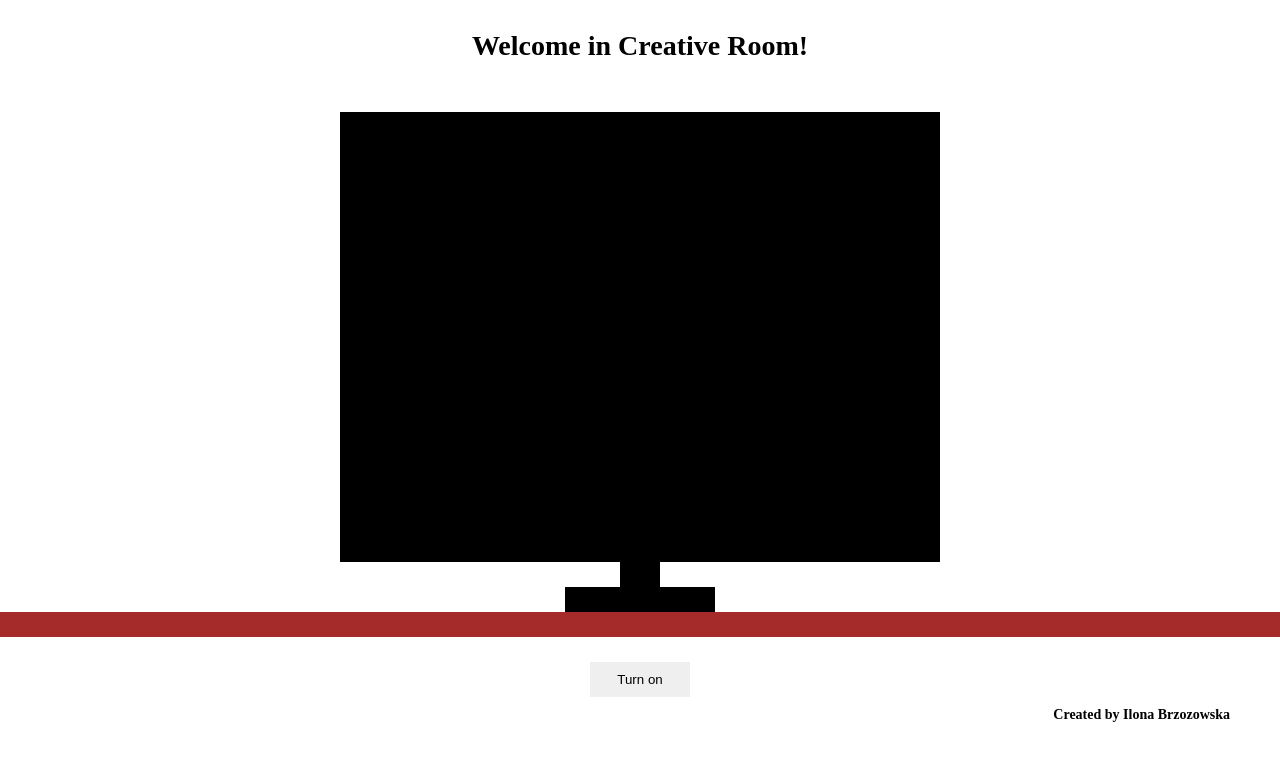
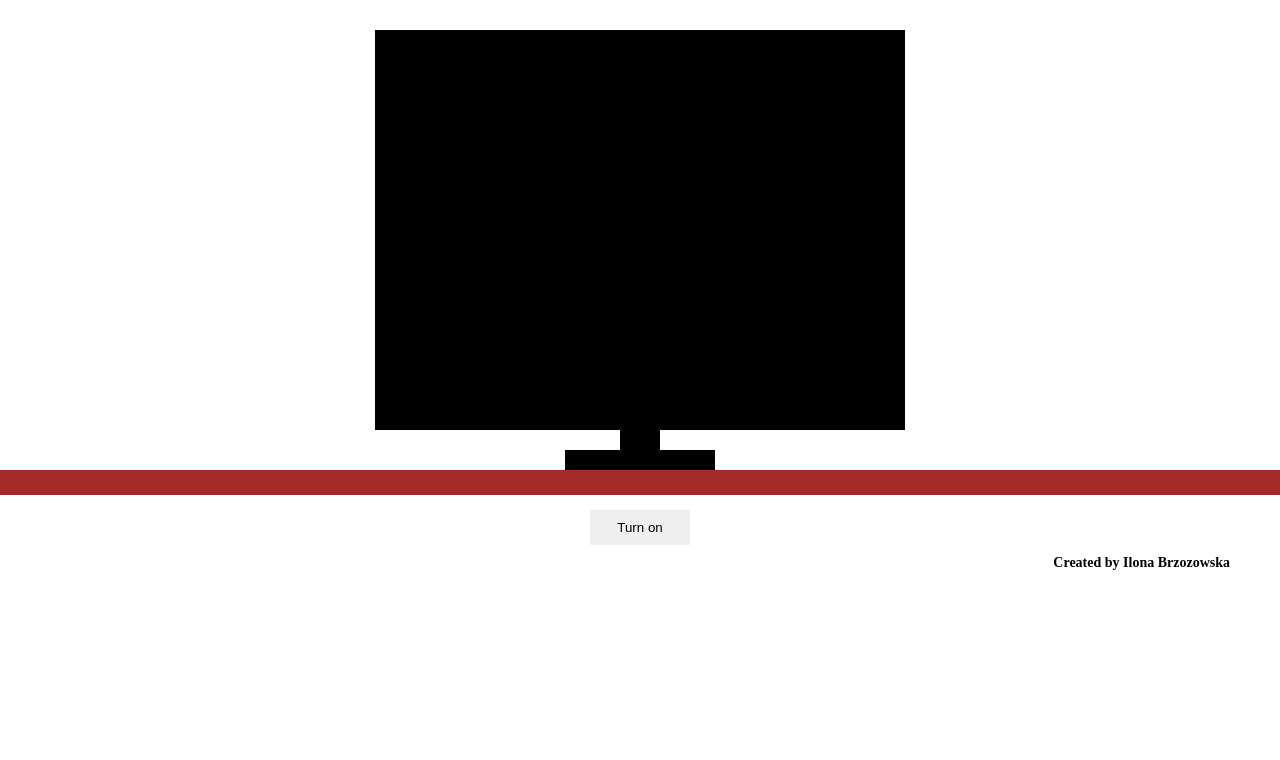
Before and after one commit to ilonabrzozowska/CreativeRoom, a plain HTML site: page index.html in a window 1280 px wide. Drawn offline with nearby package versions, Linux system fonts and the light colour scheme.

Commit message:
Small changes in screen sizes, commented welcome text

```diff
--- a/index.html
+++ b/index.html
@@ -9,7 +9,6 @@
     </head>
     <body>
         <header class="header">
-            <h1>Welcome in Creative Room!</h1>
         </header>
 
         <section class="monitor">
--- a/style.css
+++ b/style.css
@@ -15,8 +15,10 @@ body {
 
 .header {
     text-align: center;
-    padding-top: 30px;
-    padding-bottom: 50px;
+/*
+    padding-top: 10px;
+    padding-bottom: 30px;
+*/
 }
 
 .table {
@@ -28,7 +30,8 @@ body {
 }
 
 .monitor {
-	margin-bottom: 40px;
+	margin-bottom: 20px;
+    margin-top: 10px;
 }
 
 .tv {
@@ -68,7 +71,6 @@ body {
 	border: 0;
     padding: 10px;
     width: 100px;
-    margin-top: 10px;
 }
 
 .remote-control {
@@ -154,32 +156,33 @@ body {
 @media screen and (min-width: 64em) {
 
     .table {
-        margin-top: 500px;
+        margin-top: 440px;
         height: 25px;
     }
 
     .monitor {
         margin-bottom: 40px;
+        margin-top: 30px;
     }
 
     .tv {
-        width: 600px;
-        height: 450px;
+        width: 530px;
+        height: 400px;
     }
 
     .tv .screen {
-        width: 550px;
-        height: 400px;
-        margin: 25px;
+        width: 490px;
+        height: 360px;
+        margin: 20px;
     }
 
     .tv-part {
         width: 40px;
-        height: 25px;
+        height: 20px;
     }
 
     .tv-part2 {
         width: 150px;
-        height: 25px;
+        height: 20px;
     }
 }
```
